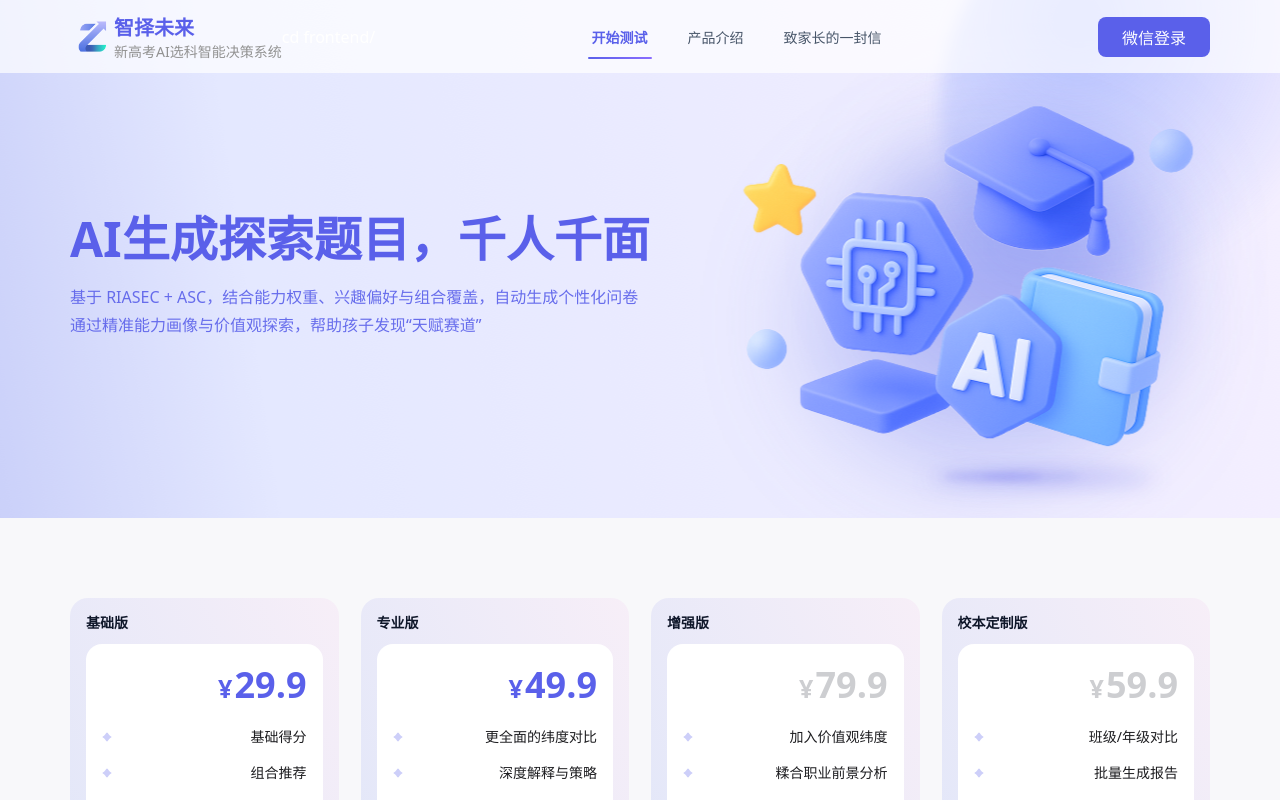
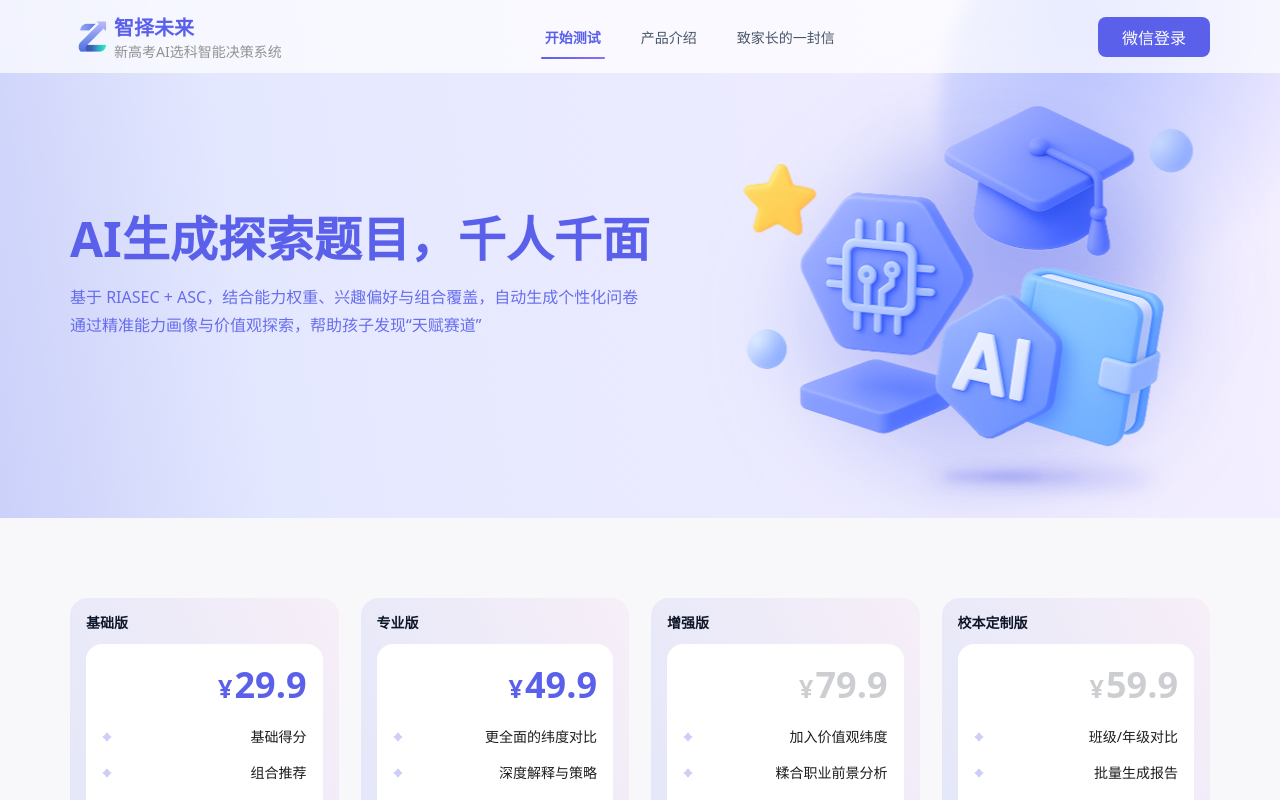
Before and after one commit to hopwesley/wenxintai, a Vue app in the folder frontend/: page / in a window 1280 px wide. Shown: the top 800 px of the page. Built offline with nearby package versions, Linux system fonts and the light colour scheme; no server answers.

Commit message:
feat(ui): 12.23

```diff
--- a/frontend/src/views/HomeView.vue
+++ b/frontend/src/views/HomeView.vue
@@ -9,7 +9,6 @@
             <h2 style="font-weight: 600;font-size: 20px;color: var(--brand)">智择未来</h2>
             <p style="font-weight: 400;font-size: 14px;color: var(--text-third)">新高考AI选科智能决策系统</p>
           </div>
-          cd frontend/
           <nav class="main-nav-tabs">
             <button
                 v-for="tab in tabDefs"
```
